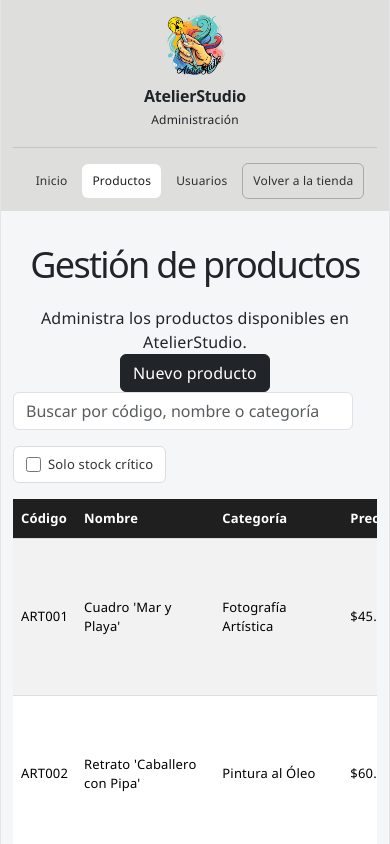
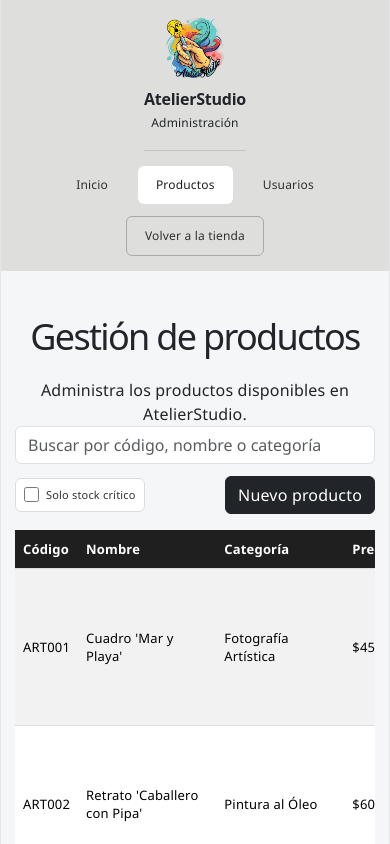
Before and after one commit to Gonza-2103/AtelierStudioReact, a React (Vite) app: page /admin/productos in a window 390 px wide. Shown: the top 844 px of the page. Built offline with nearby package versions, Linux system fonts and the light colour scheme.

Commit message:
Útltimas correcciones admin.css y diseño responsivo

```diff
--- a/src/components/admin/EncabezadoAdmin.jsx
+++ b/src/components/admin/EncabezadoAdmin.jsx
@@ -1,12 +1,17 @@
-function EncabezadoAdmin() {
+
+import BotonNuevoProducto from "./BotonNuevoProducto"
+
+function EncabezadoProductos() {
     return (
-        <header className="encabezado_admin">
+        <div className="encabezado_productos">
             <div>
-                <h1>¡Hola, Administrador!</h1>
-                <p>Bienvenido al panel de gestión de AtelierStudio.</p>
+                <h1>Gestión de productos</h1>
+                <p>
+                    Administra los productos disponibles en AtelierStudio.
+                </p>
             </div>
-        </header>
+        </div>
     )
 }
 
-export default EncabezadoAdmin
+export default EncabezadoProductos
--- a/src/components/admin/EncabezadoProductos.jsx
+++ b/src/components/admin/EncabezadoProductos.jsx
@@ -1,5 +1,3 @@
-import BotonNuevoProducto from './BotonNuevoProducto'
-
 function EncabezadoProductos() {
 
     return (
@@ -12,7 +10,6 @@ function EncabezadoProductos() {
                 </p>
             </div>
 
-            <BotonNuevoProducto />
 
         </div>
     )
--- a/src/components/admin/EncabezadoUsuarios.jsx
+++ b/src/components/admin/EncabezadoUsuarios.jsx
@@ -9,6 +9,8 @@ function EncabezadoUsuarios() {
                 Administra los usuarios registrados en AtelierStudio.
             </p>
 
+
+
         </div>
     )
 }
--- a/src/components/admin/FormularioProducto.jsx
+++ b/src/components/admin/FormularioProducto.jsx
@@ -249,7 +249,7 @@ function FormularioProducto({
             errores[nombre]
 
         return (
-            <div className="mb-3" key={nombre}>
+            <div className="fila_campo_horizontal" key={nombre}>
                 <label
                     htmlFor={'producto-' + nombre}
                     className="form-label"
@@ -301,7 +301,7 @@ function FormularioProducto({
             {campo('codigo', 'Código')}
             {campo('nombre', 'Nombre')}
 
-            <div className="mb-3">
+            <div className="fila_campo_horizontal">
                 <label
                     htmlFor="producto-descripcion"
                     className="form-label"
@@ -330,7 +330,7 @@ function FormularioProducto({
 
 
 
-            <div className="mb-3">
+            <div className="fila_campo_horizontal">
                 <label
                     htmlFor="producto-categoria"
                     className="form-label"
@@ -380,7 +380,7 @@ function FormularioProducto({
             {campo('precio', 'Precio', 'number')}
             {campo('stock', 'Stock', 'number')}
             {campo('stockCritico', 'Stock crítico (opcional)', 'number')}
-            <div className="mb-3">
+            <div className="fila_campo_horizontal">
                 <label
                     htmlFor="producto-imagen"
                     className="form-label"
--- a/src/components/admin/TablaProductos.jsx
+++ b/src/components/admin/TablaProductos.jsx
@@ -1,6 +1,7 @@
 
 import { useEffect, useState } from 'react'
 import AccionesProducto from './AccionesProducto'
+import BotonNuevoProducto from './BotonNuevoProducto'
 
 import foto1 from '../../assets/fotoarte1.jpg'
 import foto2 from '../../assets/fotoarte2.jpg'
@@ -141,16 +142,20 @@ function TablaProductos({ productos: productosProp }) {
 
     return (
     <>
-            <div className="d-flex flex-wrap gap-3 align-items-center mb-3">
+        {/* Buscador en una fila independiente */}
+        <div className="buscador_productos_admin">
             <input
+                type="search"
                 className="form-control"
-                    style={{ maxWidth: 340 }}
                 aria-label="Buscar productos"
                 placeholder="Buscar por código, nombre o categoría"
                 value={busqueda}
                 onChange={e => setBusqueda(e.target.value)}
             />
+        </div>
 
+        {/* Filtro y botón en la misma fila */}
+        <div className="barra_acciones_productos">
             <label className="filtro_stock_admin">
                 <input
                     type="checkbox"
@@ -159,7 +164,12 @@ function TablaProductos({ productos: productosProp }) {
                 />
                 <span>Solo stock crítico</span>
             </label>
+
+            <BotonNuevoProducto />
         </div>
+
+        {/* Aquí continúa la tabla */}
+
 
             <div className="table-responsive">
                 <table className="table table-striped table-hover tabla_admin">
@@ -216,6 +226,7 @@ function TablaProductos({ productos: productosProp }) {
                             )
                         })}
 
+
                         {visibles.length === 0 && (
                             <tr>
                                 <td colSpan="7">
--- a/src/pages/admin/NuevoUsuario.jsx
+++ b/src/pages/admin/NuevoUsuario.jsx
@@ -176,7 +176,7 @@ export function FormularioUsuario({ usuarioInicial = null }) {
             <form
                 onSubmit={guardar}
                 noValidate
-                className="row g-3"
+                className="formulario_usuario_horizontal"
             >
                 {[
                     ['nombre', 'Nombre', 'text'],
@@ -187,7 +187,8 @@ export function FormularioUsuario({ usuarioInicial = null }) {
                         : [])
                 ].map(([nombre, etiqueta, tipo]) => (
                     <div
-                        className="col-12 col-md-6"
+                    className="fila_campo_horizontal"
+
                         key={nombre}
                     >
                         <label
--- a/src/pages/admin/ProductosAdmin.jsx
+++ b/src/pages/admin/ProductosAdmin.jsx
@@ -7,6 +7,8 @@ function ProductosAdmin() {
         <EstructuraAdmin>
             <section className="seccion_admin">
                 <EncabezadoProductos />
+
+
                 <TablaProductos />
             </section>
         </EstructuraAdmin>
--- a/src/pages/admin/UsuariosAdmin.jsx
+++ b/src/pages/admin/UsuariosAdmin.jsx
@@ -138,14 +138,9 @@ function UsuariosAdmin() {
 
                 <EncabezadoUsuarios />
 
-                <Link
-                    to="/admin/usuarios/nuevo"
-                    className="btn btn-dark mb-3"
-                >
-                    Nuevo usuario
-                </Link>
 
-                <div className="mt-4 mb-3">
+
+                <div className="buscador_usuarios_admin">
                         <label
                             htmlFor="buscarUsuario"
                             className="form-label"
@@ -162,6 +157,16 @@ function UsuariosAdmin() {
                         />
                     </div>
 
+                <div className="barra_acciones_usuarios">
+                    <Link
+                        to="/admin/usuarios/nuevo"
+                        className="btn btn-dark"
+                    >
+                        Nuevo usuario
+                    </Link>
+                </div>
+
+
                 <TablaUsuarios
                     usuarios={usuariosFiltrados}
                     alEditar={editar}
--- a/src/styles/admin.css
+++ b/src/styles/admin.css
@@ -138,6 +138,44 @@ body {
     color: #212529;
 }
 
+/* CONTENIDO PRINCIPAL */
+
+.pagina_admin .contenido_admin {
+    width: 100%;
+    max-width: 1200px;
+    margin: 0 auto;
+    padding: 24px;
+}
+
+.pagina_admin .seccion_admin {
+    width: 100%;
+}
+
+
+/* Filtro y botón Nuevo producto en una misma fila */
+.pagina_admin .barra_acciones_productos {
+    display: flex;
+    justify-content: space-between;
+    align-items: center;
+    flex-wrap: nowrap;
+    gap: 12px;
+    width: 100%;
+    margin: 12px 0 18px;
+}
+
+.pagina_admin .barra_acciones_productos .filtro_stock_admin {
+    margin: 0;
+}
+
+.pagina_admin .barra_acciones_productos .btn_nuevo_admin {
+    width: auto;
+    margin: 0;
+    flex-shrink: 0;
+}
+
+
+
+
 /* =========================================
    ENCABEZADOS
 ========================================= */
@@ -181,11 +219,11 @@ body {
 
 .btn_nuevo_admin {
     display: inline-block;
-    padding: 10px 16px;
+    padding: 10px 12px;
     color: #ffffff;
     background-color: #252525;
     border-radius: 6px;
-    font-size: 14px;
+    font-size: 10px;
     font-weight: 500;
     text-decoration: none;
     white-space: nowrap;
@@ -730,6 +768,7 @@ body {
     .pagina_admin .tabla_admin {
         min-width: 650px;
     }
+
 }
 
 /* =========================================
@@ -799,6 +838,8 @@ body {
     .pagina_admin .tabla_admin {
         min-width: 650px;
     }
+
+
 }
 
 /* =========================================
@@ -913,3 +954,360 @@ body {
     color: #333333;
     white-space: nowrap;
 }
+
+/* MENÚ ADMINISTRATIVO HORIZONTAL */
+
+.pagina_admin .cuerpo_admin {
+    display: flex;
+    flex-direction: column;
+    width: 100%;
+}
+
+.pagina_admin .menu_admin {
+    display: flex;
+    flex-direction: column;
+    align-items: center;
+    flex: none;
+    width: 100%;
+    padding: 15px 24px;
+}
+
+.pagina_admin .navegacion_admin {
+    display: flex;
+    flex-direction: row;
+    flex-wrap: wrap;
+    justify-content: center;
+    align-items: center;
+    flex: none;
+    gap: 12px;
+    width: 100%;
+    margin-top: 15px;
+}
+
+.pagina_admin .enlace_admin {
+    display: inline-block;
+    width: auto;
+    padding: 10px 18px;
+    text-align: center;
+    white-space: nowrap;
+}
+
+.pagina_admin .volver_tienda {
+    margin-top: 0;
+}
+
+/* Filtro de stock y botón Nuevo producto */
+.pagina_admin .barra_acciones_productos {
+    display: flex;
+    flex-direction: row;
+    justify-content: space-between;
+    align-items: center;
+    gap: 12px;
+    width: 100%;
+    margin: 12px 0 18px;
+}
+
+.pagina_admin .barra_acciones_productos .filtro_stock_admin {
+    margin: 0;
+}
+
+.pagina_admin .barra_acciones_productos .btn_nuevo_admin {
+    width: auto;
+    margin: 0;
+    font-size: 13px;
+}
+
+@media (max-width: 576px) {
+    .pagina_admin .barra_acciones_productos {
+        gap: 8px;
+    }
+
+    .pagina_admin .barra_acciones_productos .btn_nuevo_admin {
+        padding: 8px 10px;
+        font-size: 12px;
+    }
+}
+
+/* Buscador */
+.pagina_admin .buscador_productos_admin {
+    width: 100%;
+}
+
+.pagina_admin .buscador_productos_admin input {
+    width: 100%;
+    max-width: 100% !important;
+}
+
+/* Filtro y botón en horizontal */
+.pagina_admin .barra_acciones_productos {
+    display: flex;
+    flex-direction: row;
+    justify-content: space-between;
+    align-items: center;
+    gap: 10px;
+    width: 100%;
+}
+
+.pagina_admin .barra_acciones_productos .filtro_stock_admin {
+    flex-shrink: 0;
+    margin: 0;
+}
+
+.pagina_admin .barra_acciones_productos .btn_nuevo_admin {
+    display: inline-flex;
+    align-items: center;
+    justify-content: center;
+    width: auto;
+    margin: 0;
+    padding: 10px 14px;
+    font-size: 13px;
+    white-space: nowrap;
+    flex-shrink: 0;
+}
+
+/* Ajustes para celular */
+@media (max-width: 576px) {
+    .pagina_admin .contenido_admin {
+        padding: 12px;
+    }
+
+    .pagina_admin .barra_acciones_productos {
+        gap: 6px;
+    }
+
+    .pagina_admin .barra_acciones_productos .filtro_stock_admin {
+        padding: 8px;
+    }
+
+    .pagina_admin .barra_acciones_productos .filtro_stock_admin span {
+        font-size: 11px;
+    }
+
+    .pagina_admin .barra_acciones_productos .btn_nuevo_admin {
+        padding: 9px 10px;
+        font-size: 11px;
+    }
+}
+/* Buscador de productos */
+.pagina_admin .buscador_productos_admin {
+    width: 100%;
+    margin-bottom: 12px;
+}
+
+.pagina_admin .buscador_productos_admin input {
+    width: 100%;
+    max-width: 100%;
+}
+
+/* Filtro y botón Nuevo producto */
+.pagina_admin .barra_acciones_productos {
+    display: flex;
+    justify-content: space-between;
+    align-items: center;
+    gap: 10px;
+    width: 100%;
+    margin-bottom: 16px;
+}
+
+.pagina_admin .barra_acciones_productos .filtro_stock_admin {
+    margin: 0;
+}
+
+.pagina_admin .barra_acciones_productos .btn_nuevo_admin {
+    display: inline-flex;
+    justify-content: center;
+    align-items: center;
+    width: auto;
+    margin: 0;
+    padding: 10px 14px;
+    font-size: 13px;
+    white-space: nowrap;
+    flex-shrink: 0;
+}
+
+/* Ajustes para celular */
+@media (max-width: 576px) {
+    .pagina_admin .barra_acciones_productos {
+        gap: 8px;
+    }
+
+    .pagina_admin .barra_acciones_productos .filtro_stock_admin {
+        padding: 8px;
+    }
+
+    .pagina_admin .barra_acciones_productos .filtro_stock_admin span {
+        font-size: 11px;
+    }
+
+    .pagina_admin .barra_acciones_productos .btn_nuevo_admin {
+        padding: 8px 10px;
+        font-size: 11px;
+    }
+}
+
+/* Buscador de usuarios */
+.pagina_admin .buscador_usuarios_admin {
+    width: 100%;
+    margin: 12px 0;
+}
+
+.pagina_admin .buscador_usuarios_admin .form-label {
+    display: block;
+    margin-bottom: 6px;
+    font-size: 13px;
+}
+
+.pagina_admin .buscador_usuarios_admin .form-control {
+    width: 100%;
+}
+
+/* Botón Nuevo usuario alineado a la derecha */
+.pagina_admin .barra_acciones_usuarios {
+    display: flex;
+    justify-content: flex-end;
+    align-items: center;
+    width: 100%;
+    margin-bottom: 16px;
+}
+
+.pagina_admin .barra_acciones_usuarios .btn {
+    width: auto;
+    padding: 9px 14px;
+    font-size: 13px;
+    white-space: nowrap;
+}
+
+/* Celular */
+@media (max-width: 576px) {
+    .pagina_admin .barra_acciones_usuarios .btn {
+        padding: 8px 10px;
+        font-size: 12px;
+    }
+}
+
+/* Formularios con etiquetas a la izquierda */
+.pagina_admin .formulario_usuario_horizontal,
+.pagina_admin .formulario_producto_admin {
+    display: flex;
+    flex-direction: column;
+    gap: 16px;
+}
+
+.pagina_admin .fila_campo_horizontal {
+    display: grid;
+    grid-template-columns: 155px minmax(0, 1fr);
+    column-gap: 15px;
+    align-items: start;
+    width: 100%;
+    margin: 0;
+}
+
+/* Etiquetas */
+.pagina_admin .fila_campo_horizontal > label {
+    margin: 0;
+    padding-top: 9px;
+    font-size: 14px;
+    text-align: left;
+}
+
+/* Campos de entrada */
+.pagina_admin .fila_campo_horizontal > input,
+.pagina_admin .fila_campo_horizontal > select,
+.pagina_admin .fila_campo_horizontal > textarea {
+    width: 100%;
+    min-width: 0;
+}
+
+/* Errores y vista previa debajo del campo */
+.pagina_admin .fila_campo_horizontal > .invalid-feedback,
+.pagina_admin .fila_campo_horizontal > .text-danger,
+.pagina_admin .fila_campo_horizontal > .mt-3 {
+    grid-column: 2;
+}
+
+/* Celular: etiquetas más compactas */
+@media (max-width: 576px) {
+    .pagina_admin .fila_campo_horizontal {
+        grid-template-columns: 95px minmax(0, 1fr);
+        column-gap: 8px;
+    }
+
+    .pagina_admin .fila_campo_horizontal > label {
+        font-size: 12px;
+    }
+
+    .pagina_admin .fila_campo_horizontal input,
+    .pagina_admin .fila_campo_horizontal select,
+    .pagina_admin .fila_campo_horizontal textarea {
+        font-size: 13px;
+    }
+}
+
+/* Inicio del panel administrativo */
+.pagina_admin .contenido_admin {
+    width: 100%;
+    max-width: 1200px;
+    margin: 0 auto;
+    padding: 40px 24px;
+}
+
+/* Separación del encabezado */
+.pagina_admin .encabezado_admin {
+    margin-bottom: 40px;
+    padding: 24px;
+}
+
+/* Distribución de las tarjetas */
+.pagina_admin .resumen_admin {
+    display: grid;
+    grid-template-columns: repeat(2, minmax(0, 1fr));
+    gap: 30px;
+    margin-top: 30px;
+}
+
+/* Tamaño y distribución interior */
+.pagina_admin .tarjeta_admin {
+    display: flex;
+    flex-direction: column;
+    align-items: center;
+    justify-content: space-between;
+    min-height: 220px;
+    padding: 30px 24px;
+    text-align: center;
+}
+
+.pagina_admin .tarjeta_admin h2 {
+    margin: 0 0 16px;
+}
+
+.pagina_admin .tarjeta_admin p {
+    margin: 0 0 24px;
+    line-height: 1.6;
+}
+
+.pagina_admin .tarjeta_admin a {
+    margin-top: auto;
+}
+
+/* Celulares */
+@media (max-width: 576px) {
+    .pagina_admin .contenido_admin {
+        padding: 24px 14px;
+    }
+
+    .pagina_admin .encabezado_admin {
+        margin-bottom: 24px;
+        padding: 16px;
+    }
+
+    .pagina_admin .resumen_admin {
+        grid-template-columns: 1fr;
+        gap: 18px;
+        margin-top: 20px;
+    }
+
+    .pagina_admin .tarjeta_admin {
+        min-height: 180px;
+        padding: 24px 18px;
+    }
+}
```
Lines whose indentation alone changed are shown as unchanged.
